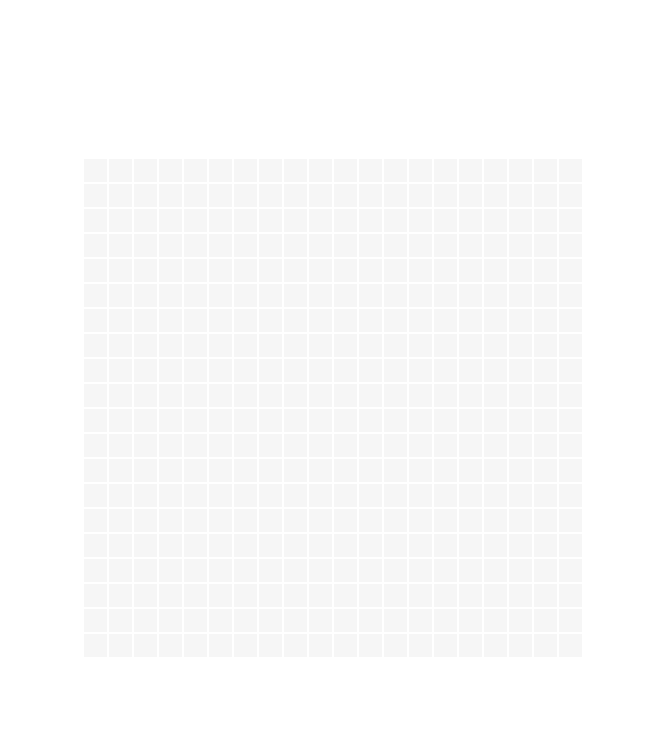
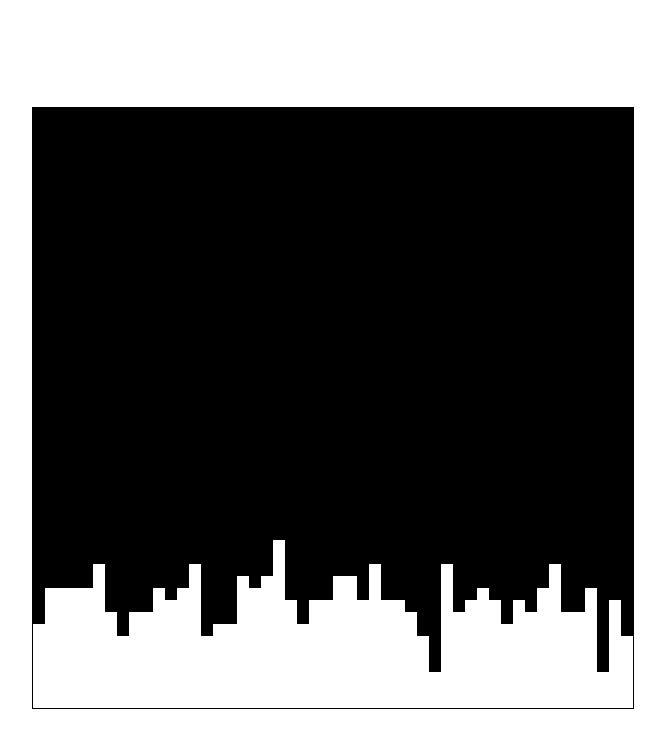
Before and after one commit to Mouadspace/falling-sand-simulation, a plain HTML site: page index.html in a window 1280 px wide. Shown: the whole page, without its empty margins (307-972 px from the left). Drawn offline with Linux system fonts and the light colour scheme.

Commit message:
update logic for falling sand

```diff
--- a/app.js
+++ b/app.js
@@ -1,85 +1,92 @@
 const canvas = document.querySelector("canvas");
-const ctx = canvas.getContext("2d");
-const backgroundColor = "#f6f6f6";
+const context = canvas.getContext("2d");
+
+canvas.width = WIDTH;
+canvas.height = HEIGHT;
 
 class Grid {
   constructor(size, rows, cols) {
-    this.size = size;
+    this.size = WIDTH;
     this.rows = rows;
     this.cols = cols;
     this.grid = [];
   }
 
   setup() {
-    for (let r = 0; r < this.rows; r++) {
-      const row = [];
-      for (let c = 0; c < this.cols; c++) {
-        const cell = new Cell(this.size, this.grid, this.rows, this.cols, r, c);
-        row.push(cell);
+    for (let i = 0; i < this.rows; i++) {
+      for (let j = 0; j < this.cols; j++) {
+        const cell = new Cell(i, j, this.rows, this.cols);
+        this.grid.push(cell);
       }
-      this.grid.push(row);
+    }
+    // PLACE RANDOM PIXEL PLACES
+    for (let index = 0; index < 500; index++) {
+      const rand = Math.floor(Math.random() * 2499);
+      this.grid[rand].state = 1;
     }
   }
 
   draw() {
-    canvas.width = this.size;
-    canvas.height = this.size;
-    canvas.style.background = backgroundColor;
+    for (let i = 0; i < this.rows; i++) {
+      for (let j = 0; j < this.cols; j++) {
+        this.grid[this.rows * i + j].drawCell();
+      }
+    }
+  }
 
-    this.grid.forEach((row) => {
-      row.forEach((cell) => {
-        cell.drawCell();
-      });
-    });
+  updateCells() {
+    const visited = [];
+    for (let i = 0; i < this.rows - 1; i++) {
+      for (let j = 0; j < this.cols; j++) {
+        const below = this.grid[this.rows * (i + 1) + j];
+        const current = this.grid[this.rows * i + j];
 
-    // this.grid[10][10].color = "red";
+        if (current.state && !below.state && !visited.includes(current)) {
+          visited.push(below);
+          this.swapeState(below, current);
+        }
+      }
+    }
+  }
 
-    requestAnimationFrame(() => {
-      this.draw();
-    });
+  swapeState(cell1, cell2) {
+    const temp = cell1.state;
+    cell1.state = cell2.state;
+    cell2.state = temp;
   }
 }
 
 class Cell {
-  constructor(parentSize, parentGrid, rows, cols, rowPos, colPos) {
-    this.parentSize = parentSize;
-    this.parentGrid = parentGrid;
+  constructor(i, j, rows, cols) {
     this.rows = rows;
     this.cols = cols;
-    this.rowPos = rowPos;
-    this.colPos = colPos;
-    this.size = this.parentSize / this.cols;
-    this.color = backgroundColor;
-  }
-
-  setColor() {
-    this.color = "red";
+    this.posX = j;
+    this.posY = i;
+    this.size = WIDTH / this.cols;
+    this.state = 0;
   }
 
   drawCell() {
-    const x = this.rowPos * this.size;
-    const y = this.colPos * this.size;
+    const x = this.size * this.posX;
+    const y = this.size * this.posY;
+    const size = this.size;
 
-    ctx.strokeStyle = "#fff";
-    ctx.fillStyle = this.color;
-    ctx.lineWidth = 2;
-    ctx.beginPath();
-    ctx.rect(x, y, this.size, this.size);
-    ctx.fill();
-    ctx.stroke();
-
-    // ctx.fillRect(x, y, this.size, this.size);
+    context.fillStyle = this.state ? "#fff" : "#000";
+    context.fillRect(x, y, size, size);
   }
 }
 
-const grid = new Grid(500, 20, 20);
-grid.setup();
-grid.draw();
+const myGrid = new Grid(WIDTH, 50, 50);
+myGrid.setup();
+myGrid.draw();
 
-canvas.addEventListener("mousedown", (e) => {
-  const cellX = Math.floor(e.offsetX / 25);
-  const cellY = Math.floor(e.offsetY / 25);
+const loop = () => {
+  myGrid.updateCells();
+  myGrid.draw();
 
-  grid.grid[cellX][cellY].setColor();
-  console.log(cellX, cellY);
-});
+  requestAnimationFrame(() => {
+    loop();
+  });
+};
+
+loop();
--- /dev/null
+++ b/constants.js
@@ -0,0 +1,3 @@
+// const CELL_COLOR = "#000"
+const WIDTH = 600;
+const HEIGHT = 600;
--- a/index.html
+++ b/index.html
@@ -8,6 +8,7 @@
   </head>
   <body>
     <canvas></canvas>
+    <script src="./constants.js"></script>
     <script src="./app.js"></script>
   </body>
 </html>
--- a/style.css
+++ b/style.css
@@ -8,5 +8,5 @@ body {
 }
 
 canvas {
-  /* border: 2px solid black; */
+  border: 1px solid black;
 }
```
Also changed, not shown: 1 other file.
